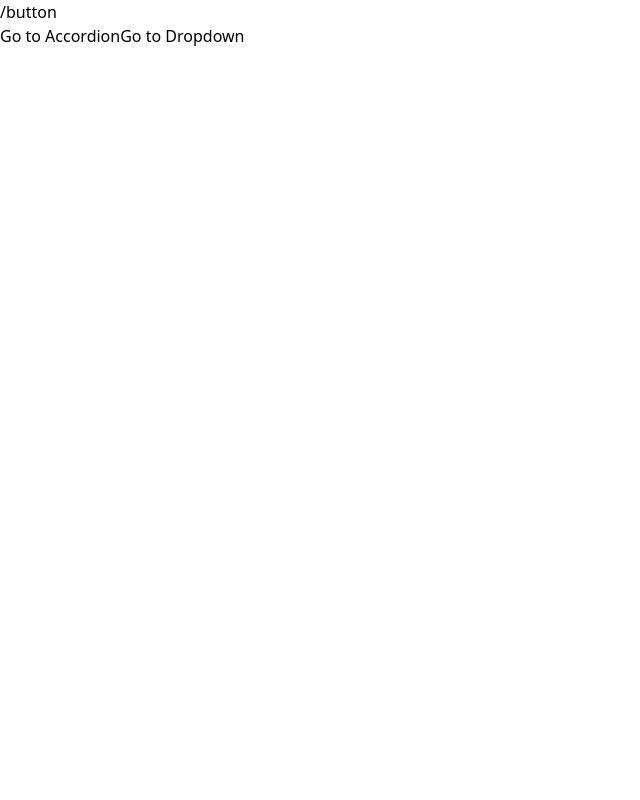
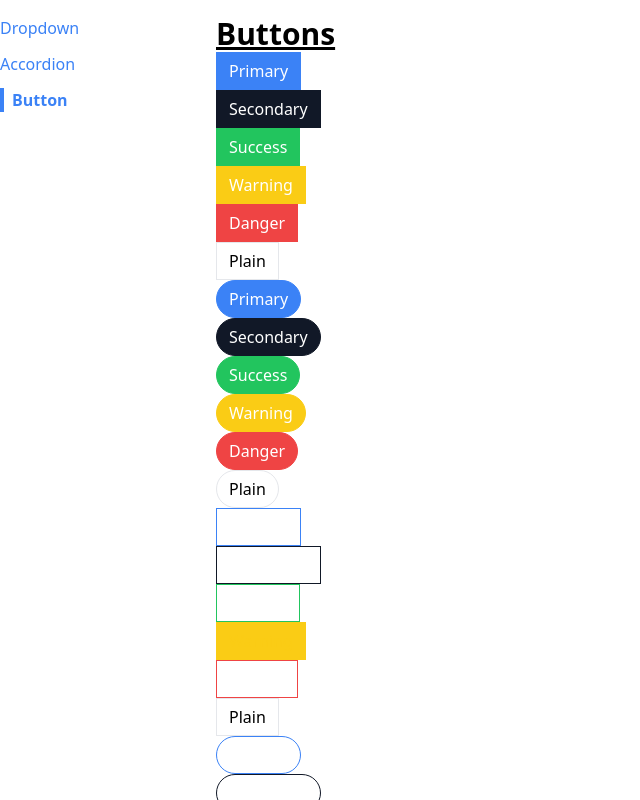
Before and after one commit to bycarlosgamez/comps, a React (Vite) app: page /button in a window 1280 px wide. Shown: the top 800 px of the page, without its empty margins (0-640 px from the left). Built offline with nearby package versions, Linux system fonts and the light colour scheme.

Commit message:
finish bsic navigation system

```diff
--- a/src/App.jsx
+++ b/src/App.jsx
@@ -1,19 +1,22 @@
-import Link from './components/Link';
+import SideBar from './components/SideBar';
 import Route from './components/Route';
 import AccordionPage from './pages/AccordionPage';
 import DropdownPage from './pages/DropdownPage';
+import ButtonPage from './pages/ButtonPage';
 
 function App() {
   return (
-    <div>
-      <Link to='/accordion'>Go to Accordion</Link>
-      <Link to='/dropdown'>Go to Dropdown</Link>
-      <div>
+    <div className='container mx-auto grid grid-cols-6 gap-4 mt-4'>
+      <SideBar />
+      <div className='col-span-5'>
         <Route path='/accordion'>
           <AccordionPage />
         </Route>
-        <Route path='/dropdown'>
+        <Route path='/'>
           <DropdownPage />
+        </Route>
+        <Route path='/button'>
+          <ButtonPage />
         </Route>
       </div>
     </div>
--- a/src/components/Link.jsx
+++ b/src/components/Link.jsx
@@ -1,17 +1,25 @@
-import { useContext } from 'react';
-import NavigationContext from '../context/navigation';
+import classNames from 'classnames';
+import useNavigation from '../hooks/useNavigation';
 
-function Link({ to, children }) {
-  const { navigate } = useContext(NavigationContext);
+function Link({ to, children, className, activeClassName }) {
+  const { navigate, currentPath } = useNavigation();
+
+  const classes = classNames(
+    'text-blue-500',
+    className,
+    currentPath === to && activeClassName
+  );
 
   const hanldeClick = (event) => {
+    if (event.ctlkey || event.metaKey) return;
+
     event.preventDefault();
 
     navigate(to);
   };
 
   return (
-    <a onClick={hanldeClick} href={to}>
+    <a className={classes} onClick={hanldeClick} href={to}>
       {children}
     </a>
   );
--- a/src/components/Route.jsx
+++ b/src/components/Route.jsx
@@ -1,8 +1,7 @@
-import { useContext } from 'react';
-import NavigationContext from '../context/navigation';
+import useNavigation from '../hooks/useNavigation';
 
 function Route({ path, children }) {
-  const { currentPath } = useContext(NavigationContext);
+  const { currentPath } = useNavigation();
 
   if (path === currentPath) {
     return children;
--- /dev/null
+++ b/src/components/SideBar.jsx
@@ -0,0 +1,30 @@
+import Link from './Link';
+
+function SideBar() {
+  const links = [
+    { label: 'Dropdown', path: '/' },
+    { label: 'Accordion', path: '/accordion' },
+    { label: 'Button', path: '/button' },
+  ];
+
+  const renderedLinks = links.map((link) => {
+    return (
+      <Link
+        key={link.label}
+        to={link.path}
+        className='mb-3'
+        activeClassName='font-bold border-l-4 border-blue-500 pl-2'
+      >
+        {link.label}
+      </Link>
+    );
+  });
+
+  return (
+    <div className='sticky top-0 overflow-y-scroll flex flex-col items-start'>
+      {renderedLinks}
+    </div>
+  );
+}
+
+export default SideBar;
--- a/src/context/navigation.jsx
+++ b/src/context/navigation.jsx
@@ -23,7 +23,7 @@
 
   return (
     <NavigationContext.Provider value={{ currentPath, navigate }}>
-      {currentPath}
+      {/* {currentPath} */}
       {children}
     </NavigationContext.Provider>
   );
--- /dev/null
+++ b/src/hooks/useNavigation.jsx
@@ -0,0 +1,8 @@
+import { useContext } from 'react';
+import NavigationContext from '../context/navigation';
+
+function useNavigation() {
+  return useContext(NavigationContext);
+}
+
+export default useNavigation;
--- a/src/pages/ButtonPage.jsx
+++ b/src/pages/ButtonPage.jsx
@@ -1,9 +1,7 @@
 import Button from '../components/Button';
 
 function ButtonPage() {
-  const handleClick = () => {
-    console.log('Click');
-  };
+  const handleClick = () => {};
 
   return (
     <>
```
